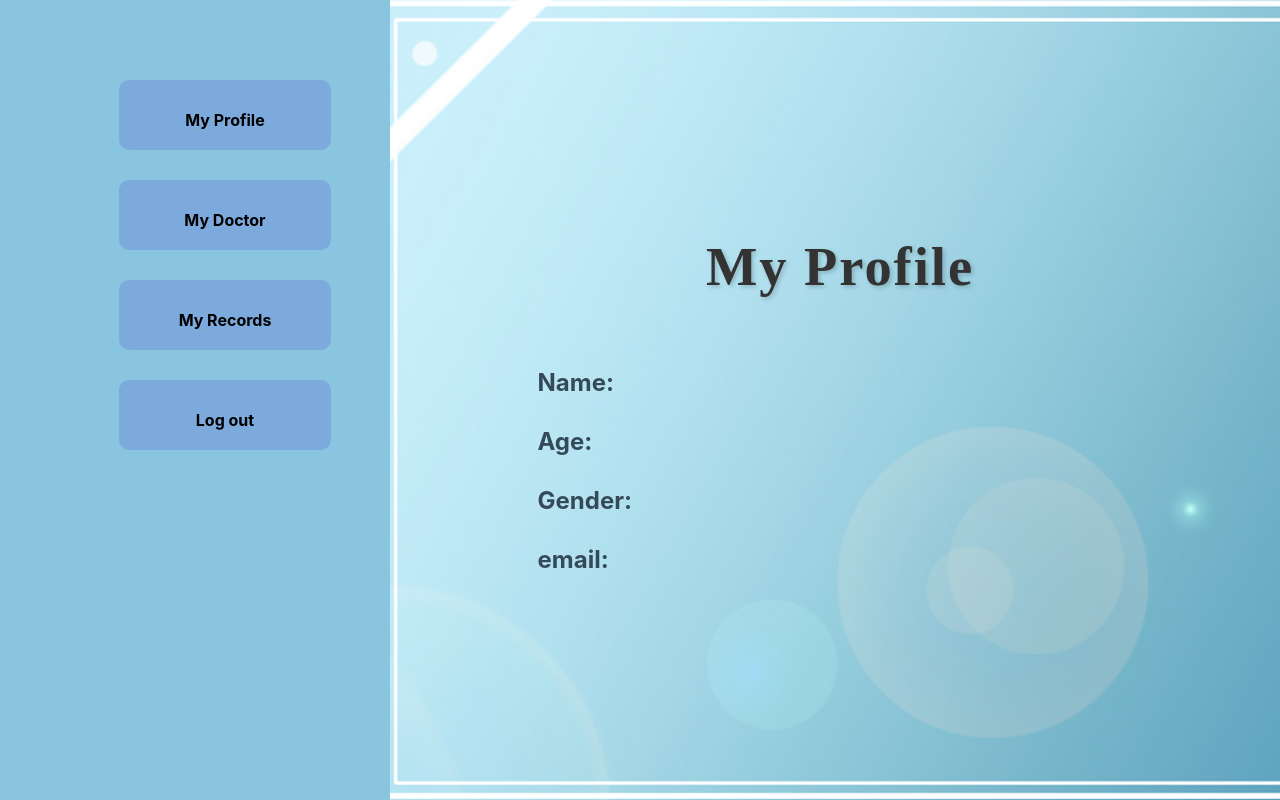
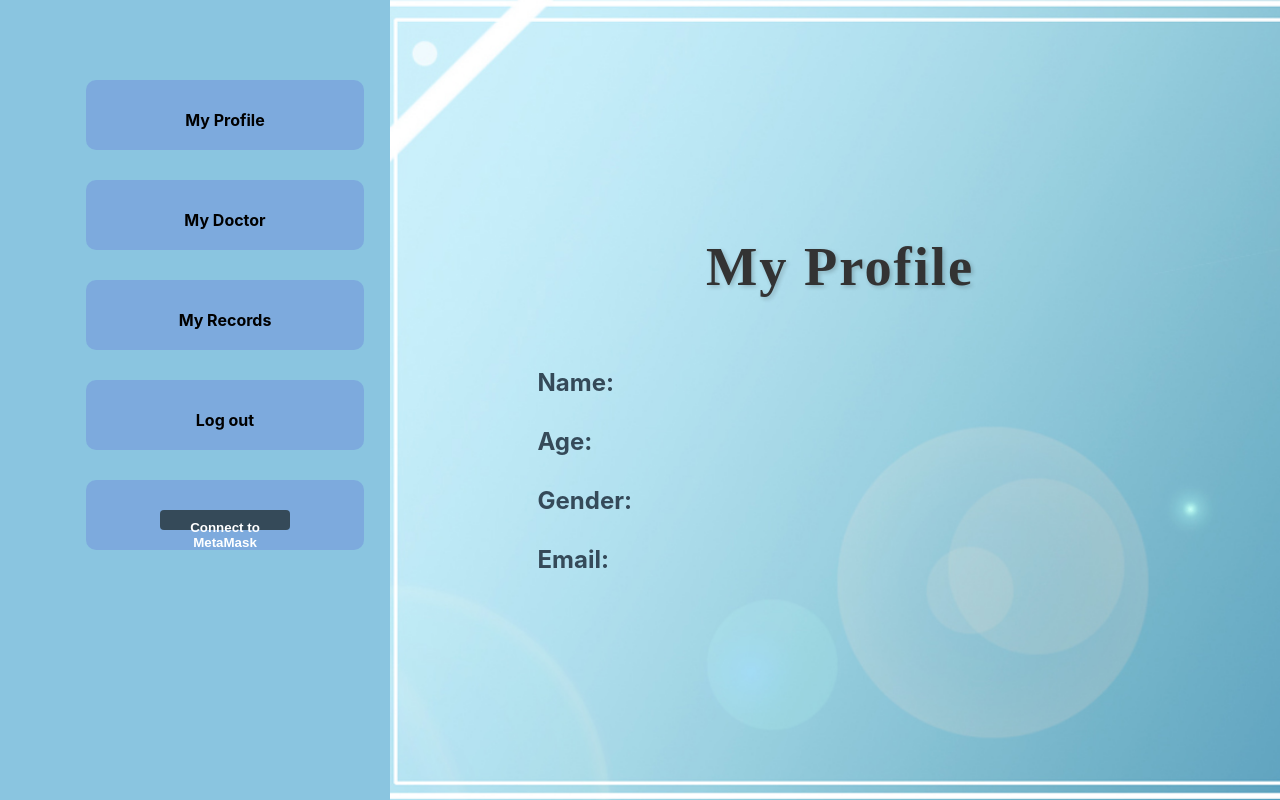
Before and after one commit to denmd/ehrs_frontend, a React (Create React App) app: page /patientprofile in a window 1280 px wide. Built offline with nearby package versions, Linux system fonts and the light colour scheme.

Commit message:
metamask button

```diff
--- a/package.json
+++ b/package.json
@@ -13,7 +13,8 @@
     "react-scripts": "^5.0.1",
     "react-slick": "^0.30.1",
     "slick-carousel": "^1.8.1",
-    "web-vitals": "^2.1.4"
+    "web-vitals": "^2.1.4",
+    "web3": "^4.8.0"
   },
   "scripts": {
     "start": "react-scripts start",
--- a/src/Pages/PatientProfile/PatientProfile.js
+++ b/src/Pages/PatientProfile/PatientProfile.js
@@ -2,19 +2,21 @@ import React, { useState, useEffect } from 'react';
 import './PatientProfile.css';
 import { useNavigate } from 'react-router-dom';
 import axios from 'axios';
+import Web3 from 'web3'; // Import Web3 library
+
 const PatientProfile = () => {
   const [profileData, setProfileData] = useState(null);
   const userId = localStorage.getItem('userId');
   const navigate = useNavigate();
+  const [web3, setWeb3] = useState(null);
+  const [accounts, setAccounts] = useState([]);
 
   useEffect(() => {
-
     const sessionToken = localStorage.getItem('sessionToken');
     if (!sessionToken || !userId) {
       console.error('Session token or user ID not found');
       return;
     }
-
 
     fetch('https://ehrs-backend.onrender.com/patientprofile/user-profile', {
       headers: {
@@ -25,23 +27,48 @@ const PatientProfile = () => {
       .then(response => response.json())
       .then(data => setProfileData(data))
       .catch(error => console.error('Error fetching profile data:', error));
+
+    // Check if MetaMask is installed
+    if (window.ethereum) {
+      const web3Instance = new Web3(window.ethereum);
+      setWeb3(web3Instance);
+
+    } else {
+      console.log('MetaMask not found!');
+    }
   }, [userId]);
+
   const handleRecordsClick = () => {
     navigate('/addnewrecord');
   };
+
   const handledoctorsClick = () => {
     navigate('/adddoctor');
   };
+
   const handleSignOut = async () => {
     try {
-
       await axios.post('https://ehrs-backend.onrender.com/auth/signout');
-      navigate('/')
-
+      navigate('/');
     } catch (error) {
       console.error('Error signing out:', error);
     }
-  }
+  };
+
+  const connectMetaMask = async () => {
+    if (!web3) {
+      console.error('Web3 not initialized!');
+      return;
+    }
+    try {
+      await window.ethereum.enable();
+      const accounts = await web3.eth.getAccounts();
+      setAccounts(accounts);
+    } catch (error) {
+      console.error('Error connecting to MetaMask:', error);
+    }
+  };
+
   return (
     <div className="patient-profile-container">
       <div className="sidebar-patient-profile">
@@ -49,20 +76,23 @@ const PatientProfile = () => {
           <li>My Profile</li>
           <li onClick={handledoctorsClick}>My Doctor</li>
           <li onClick={handleRecordsClick}>My Records</li>
-          <li  onClick={handleSignOut}>Log out</li>
+          <li onClick={handleSignOut}>Log out</li>
+          <li>
+            <button onClick={connectMetaMask} disabled={accounts.length > 0}>
+              {accounts.length > 0 ? 'Connected to MetaMask' : 'Connect to MetaMask'}
+            </button>
+          </li>
         </ul>
       </div>
 
-
       <div className="main-content-patient-profile">
         <h1>My Profile</h1>
-
 
         <div className="patient-info">
           <h2>Name: {profileData?.name}</h2>
           <h2>Age: {profileData?.age}</h2>
           <h2>Gender: {profileData?.gender}</h2>
-          <h2>email: {profileData?.email}</h2>
+          <h2>Email: {profileData?.email}</h2>
         </div>
       </div>
     </div>
```
Also changed, not shown: 1 other file (tests, documents, lock files or other folders).
